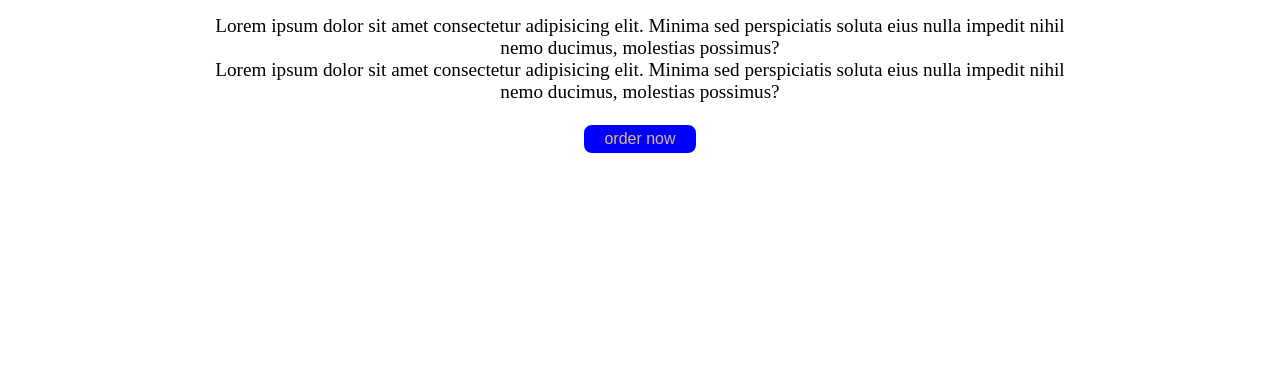
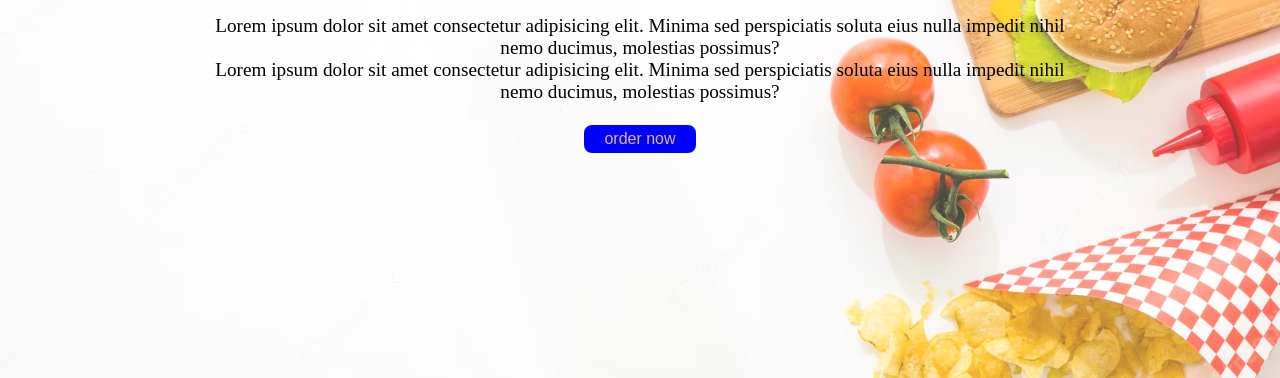
Before and after one commit to Aditya1a/foodjpr, a plain HTML site: page index.html in a window 1280 px wide. Shown: the part 277-655 px from the top of the page. Drawn offline with Linux system fonts and the light colour scheme; the site is published under a folder, as on GitHub Pages, so addresses that start at the root find nothing.

Commit message:
Update style.css

```diff
--- a/style.css
+++ b/style.css
@@ -67,7 +67,7 @@
     content: "";
     position: absolute;
     z-index: -1;
-    background: url(/bgmore.avif);
+    background: url(bgmore.avif);
     background-repeat: no-repeat;
     background-size: cover;
 
```
